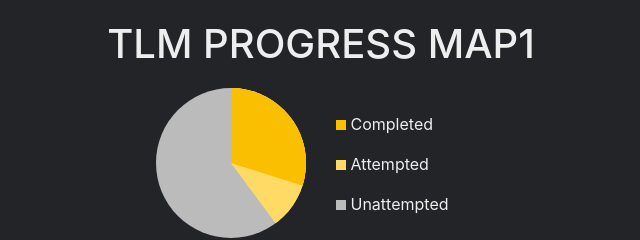
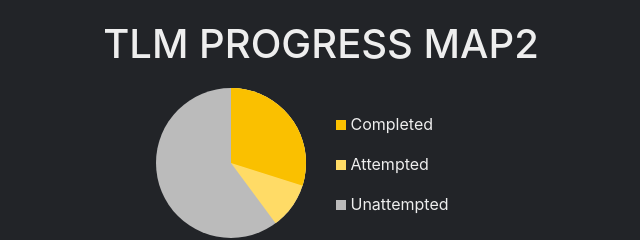
Before and after one commit to The-Last-Mile-JS/ProgressMap, a plain HTML site: page index.html in a window 1280 px wide. Shown: the top 240 px of the page, 319-959 px from the left. Drawn offline with Linux system fonts and the light colour scheme.

Commit message:
testing server 2

```diff
--- a/index.html
+++ b/index.html
@@ -16,7 +16,7 @@
       <!-- title -->
       <div class="row">
         <div class="col align-self-center">
-          <h1>TLM Progress Map1</h1>
+          <h1>TLM Progress Map2</h1>
         </div>
       </div>
 
```
